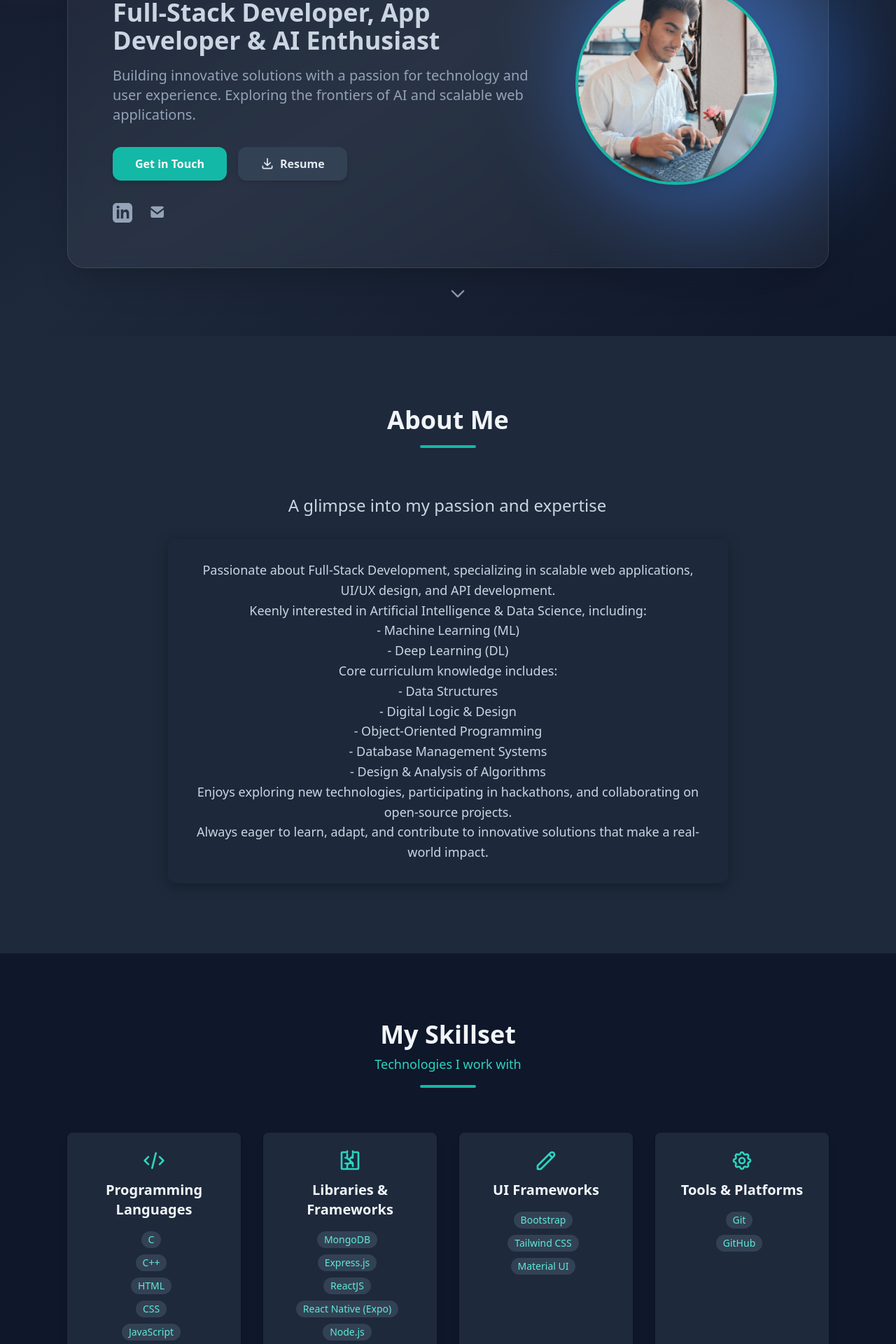
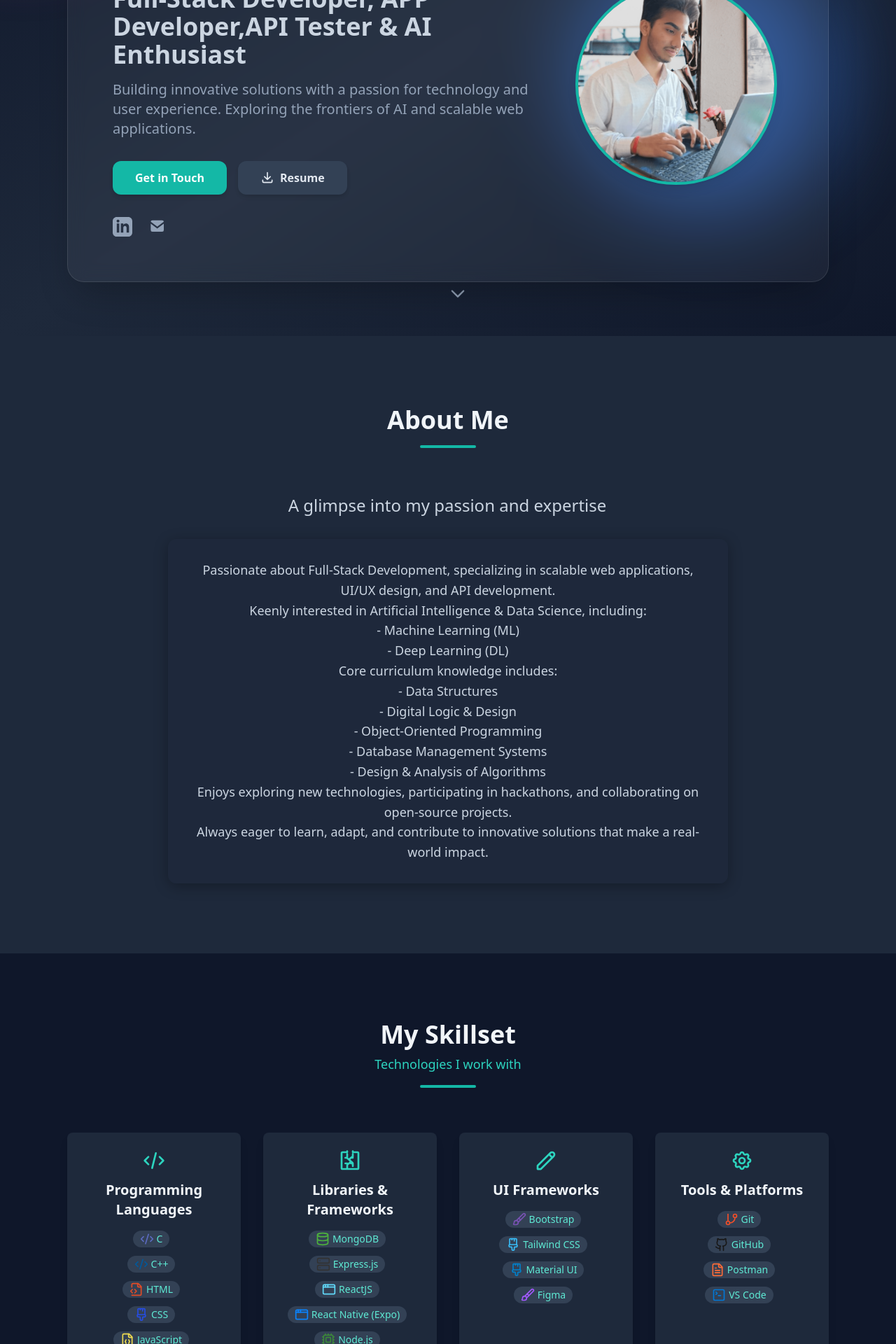
Before and after one commit to vk26kumar/Vishal-Portfolio, a React (Vite) app: page / in a window 1280 px wide. Shown: the part 320-2240 px from the top of the page at 70% size. Built offline with nearby package versions, Linux system fonts and the light colour scheme.

Commit message:
Initial commit

```diff
--- a/components/Achievements.tsx
+++ b/components/Achievements.tsx
@@ -29,7 +29,7 @@ const Achievements: React.FC<AchievementsProps> = ({ achievements, accentColor }
                   rel="noopener noreferrer"
                   className={`inline-flex items-center text-sm text-${accentColor}-400 hover:text-${accentColor}-300 transition-colors font-medium`}
                 >
-                  View Link <ExternalLinkIcon className="h-3 w-3 ml-1" />
+                  View Certificate <ExternalLinkIcon className="h-3 w-3 ml-1" />
                 </a>
               )}
             </div>
--- a/components/Hero.tsx
+++ b/components/Hero.tsx
@@ -1,7 +1,8 @@
-import React from 'react';
-import { ContactInfo } from '../types';
-import { GithubIcon, LinkedInIcon, EmailIcon } from './icons/SocialIcons';
-import { ArrowDownIcon } from './icons/GenericIcons';
+import React from "react";
+import { ContactInfo } from "../types";
+import { GithubIcon, LinkedInIcon, EmailIcon } from "./icons/SocialIcons";
+import { ArrowDownIcon } from "./icons/GenericIcons";
+import Tilt from "react-parallax-tilt";
 
 interface HeroProps {
   name: string;
@@ -12,7 +13,14 @@ interface HeroProps {
   accentColor: string;
 }
 
-const Hero: React.FC<HeroProps> = ({ name, title, tagline, contact, profileImage, accentColor }) => {
+const Hero: React.FC<HeroProps> = ({
+  name,
+  title,
+  tagline,
+  contact,
+  profileImage,
+  accentColor,
+}) => {
   return (
     <section
       id="hero"
@@ -27,7 +35,7 @@ const Hero: React.FC<HeroProps> = ({ name, title, tagline, contact, profileImage
           {/* Text */}
           <div className="md:w-2/3 text-center md:text-left">
             <h1 className="text-4xl sm:text-5xl md:text-6xl font-extrabold mb-4 leading-tight">
-              Hi, I'm{' '}
+              Hi, I'm{" "}
               <span className={`text-${accentColor}-400 drop-shadow-md`}>
                 {name}
               </span>
@@ -92,11 +100,23 @@ const Hero: React.FC<HeroProps> = ({ name, title, tagline, contact, profileImage
 
           {/* Profile Image */}
           <div className="md:w-1/3 flex justify-center">
-            <img
-              src={profileImage}
-              alt={name}
-              className={`w-64 h-64 md:w-72 md:h-72 rounded-full object-cover border-4 border-${accentColor}-500 shadow-lg transform hover:scale-105 transition duration-300`}
-            />
+            <Tilt
+              glareEnable={true}
+              glareMaxOpacity={0.45}
+              glareColor="#ffffff"
+              glarePosition="all"
+              scale={1.05}
+              tiltMaxAngleX={15}
+              tiltMaxAngleY={15}
+              transitionSpeed={400}
+              className="rounded-full"
+            >
+              <img
+                src={profileImage}
+                alt={name}
+                className={`w-64 h-64 md:w-72 md:h-72 rounded-full object-cover border-4 border-${accentColor}-500 shadow-lg`}
+              />
+            </Tilt>
           </div>
         </div>
       </div>
--- a/components/Skills.tsx
+++ b/components/Skills.tsx
@@ -1,13 +1,62 @@
-
 import React from 'react';
 import Section from './Section';
 import { SkillCategory } from '../types';
-import { CodeBracketIcon, CpuChipIcon, PaintBrushIcon, WrenchScrewdriverIcon } from './icons/GenericIcons'; // Example icons
+import {
+  CodeBracketIcon,
+  CpuChipIcon,
+  PaintBrushIcon,
+  WrenchScrewdriverIcon
+} from './icons/GenericIcons';
+import {
+  FileCode2,
+  Code2,
+  Cpu,
+  Database,
+  Paintbrush2,
+  GitBranch,
+  Github,
+  TerminalSquare,
+  Globe,
+  Settings2,
+  Server,
+  FileJson,
+  FileText,
+  Wrench,
+  FolderGit2,
+  Brush,
+  AppWindow,
+  LucideIcon,
+} from "lucide-react";
+
 
 interface SkillsProps {
   skillsCategories: SkillCategory[];
   accentColor: string;
 }
+
+// Icon map based on skill name
+const skillIcons: Record<string, JSX.Element> = {
+  JavaScript: <FileJson color="#f0db4f" className="inline w-5 h-5 mr-1" />,
+  HTML: <FileCode2 color="#e34c26" className="inline w-5 h-5 mr-1" />,
+  CSS: <Paintbrush2 color="#264de4" className="inline w-5 h-5 mr-1" />,
+  C: <Code2 color="#5c6bc0" className="inline w-5 h-5 mr-1" />,
+  "C++": <Code2 color="#00599c" className="inline w-5 h-5 mr-1" />,
+  MongoDB: <Database color="#4db33d" className="inline w-5 h-5 mr-1" />,
+  "Express.js": <Server color="#333" className="inline w-5 h-5 mr-1" />,
+  ReactJS: <AppWindow color="#61dafb" className="inline w-5 h-5 mr-1" />,
+  "React Native (Expo)": <AppWindow color="#0a84ff" className="inline w-5 h-5 mr-1" />,
+  "Node.js": <Cpu color="#3c873a" className="inline w-5 h-5 mr-1" />,
+  "RESTful API": <Globe color="#2b6cb0" className="inline w-5 h-5 mr-1" />,
+  Bootstrap: <Brush color="#7952b3" className="inline w-5 h-5 mr-1" />,
+  "Tailwind CSS": <Paintbrush2 color="#38bdf8" className="inline w-5 h-5 mr-1" />,
+  "Material UI": <Paintbrush2 color="#0081cb" className="inline w-5 h-5 mr-1" />,
+  Figma: <Brush color="#a259ff" className="inline w-5 h-5 mr-1" />,
+  Git: <GitBranch color="#f34f29" className="inline w-5 h-5 mr-1" />,
+  GitHub: <Github color="#181717" className="inline w-5 h-5 mr-1" />,
+  Postman: <FileText color="#ff6c37" className="inline w-5 h-5 mr-1" />,
+  "VS Code": <TerminalSquare color="#0078d7" className="inline w-5 h-5 mr-1" />,
+};
+
 
 const CategoryIcon: React.FC<{ categoryName: string; accentColor: string }> = ({ categoryName, accentColor }) => {
   const iconClass = `h-8 w-8 text-${accentColor}-400 mb-3`;
@@ -25,20 +74,22 @@ const CategoryIcon: React.FC<{ categoryName: string; accentColor: string }> = ({
   }
 };
 
-
 const Skills: React.FC<SkillsProps> = ({ skillsCategories, accentColor }) => {
   return (
     <Section id="skills" title="My Skillset" subtitle="Technologies I work with" accentColor={accentColor}>
       <div className="grid grid-cols-1 md:grid-cols-2 lg:grid-cols-4 gap-8">
         {skillsCategories.map((category) => (
-          <div key={category.id} className="bg-slate-800 p-6 rounded-lg shadow-lg hover:shadow-xl transition-shadow duration-300 flex flex-col items-center text-center">
+          <div
+            key={category.id}
+            className="bg-slate-800 p-6 rounded-lg shadow-lg hover:shadow-xl transition-shadow duration-300 flex flex-col items-center text-center"
+          >
             <CategoryIcon categoryName={category.name} accentColor={accentColor} />
             <h3 className="text-xl font-semibold text-slate-100 mb-4">{category.name}</h3>
             <ul className="space-y-2 flex-grow">
               {category.skills.map((skill) => (
                 <li key={skill.id} className="text-slate-300">
-                   <span className={`inline-block bg-slate-700 text-${accentColor}-300 text-sm font-medium mr-2 px-2.5 py-0.5 rounded-full`}>
-                    {skill.name}
+                  <span className={`inline-flex items-center bg-slate-700 text-${accentColor}-300 text-sm font-medium mr-2 px-2.5 py-0.5 rounded-full`}>
+                    {skillIcons[skill.name] || <Settings2 className="inline w-5 h-5 mr-1" />} {skill.name}
                   </span>
                 </li>
               ))}
--- a/constants.ts
+++ b/constants.ts
@@ -4,12 +4,13 @@ const profile = "/profile.png";
 const travelRootsImage = "/Travel.png";
 const aiEvaluateImage = "/evalute.png";
 const dineTimeImage = "/Dine.png";
+const renusagarImage = "/renusagar.png";
 
 export const ACCENT_COLOR = "teal";
 
 export const PORTFOLIO_DATA: PortfolioData = {
   name: "Vishal Kumar",
-  title: "Full-Stack Developer, App Developer & AI Enthusiast",
+  title: "Full-Stack Developer, APP Developer,API Tester & AI Enthusiast",
   tagline: "Building innovative solutions with a passion for technology and user experience. Exploring the frontiers of AI and scalable web applications.",
   profileImage: profile,
   contact: {
@@ -97,6 +98,25 @@ export const PORTFOLIO_DATA: PortfolioData = {
       ],
       image: dineTimeImage,
     },
+    {
+      id: "about-renusagar",
+      title: "About Renusagar",
+      subtitle: "Campus Information Website (Internship Project)",
+      date: "May 2025 - June 2025",
+      githubRepo: "https://github.com/vk26kumar/About_Renusgar-INTERNSHIP",
+      liveDemo: "about-renusgar-internship.vercel.app",
+      techStack: ["React.js", "TypeScript", "Tailwind CSS", "Vercel"],
+      description: [
+        "Developed a live, responsive website to establish the digital identity of Renusagar Power Division township.",
+        "Designed core sections including Home, Timeline, Facilities, Campus Layout, Residential, School & Hospital, and Gallery.",
+        "Built with scalable frontend architecture using React.js and TypeScript.",
+        "Applied Tailwind CSS for clean, mobile-responsive UI styling.",
+        "Deployed on Vercel with continuous deployment and automatic HTTPS.",
+        "Collaborated with a diverse team of interns and learned corporate workflows, team communication, and project delivery practices.",
+        "Received mentorship from industry professionals, enhancing my professional development and technical skills."
+      ],
+      image: renusagarImage,
+    },
   ],
   achievements: [
     {
@@ -108,6 +128,7 @@ export const PORTFOLIO_DATA: PortfolioData = {
     {
       id: "gdg-hackathon",
       text: "4th Place - GDG Hackathon (Competed among 90+ teams)",
+      organization: "Google Developer Group (GDG) Gorakhpur",
       link: "https://drive.google.com/file/d/1wCAzGUqhFQIq2AoxkhVC8hDUYLBl1tiG/view",
     },
     {
@@ -115,6 +136,12 @@ export const PORTFOLIO_DATA: PortfolioData = {
       text: "3rd Place - Snap Shuffles Competition",
       organization: "ACE Civil Engineering Society",
       link: "#", // Resume says LINK
+    },
+    {
+      id: "internship-renusagar",
+      text: "IT Intern - Aditya Birla Group - Hindalco Industries Limited",
+      organization: "Renusagar Power Division",
+      link: "https://drive.google.com/file/d/1UjFBFPp4kX1biT9tJScWsTKimtgX7wXW/view?usp=sharing",
     },
   ],
   skills: [
@@ -137,21 +164,21 @@ export const PORTFOLIO_DATA: PortfolioData = {
       id: "ui-frameworks",
       name: "UI Frameworks",
       skills: [
-        { id: "bootstrap", name: "Bootstrap" }, { id: "tailwindcss", name: "Tailwind CSS" }, { id: "materialui", name: "Material UI" }
+        { id: "bootstrap", name: "Bootstrap" }, { id: "tailwindcss", name: "Tailwind CSS" }, { id: "materialui", name: "Material UI" },{ id: "figma", name: "Figma" }
       ],
     },
     {
       id: "tools",
       name: "Tools & Platforms",
       skills: [
-        { id: "git", name: "Git" }, { id: "github", name: "GitHub" }
+        { id: "git", name: "Git" }, { id: "github", name: "GitHub" },{ id: "postman", name: "Postman" },{ id: "vscode", name: "VS Code" }
       ],
     },
   ],
   responsibilities: [
     {
       id: "mmmut-reso",
-      role: "Executive Member – MMMUT Reso",
+      role: "Development Team Member – MMMUT Reso",
       organization: "Society MMMUT",
       duration: "April 2025 - Ongoing",
       description: [
@@ -162,14 +189,17 @@ export const PORTFOLIO_DATA: PortfolioData = {
     {
       id: "hindalco-intern",
       role: "IT INTERN",
-      organization: "Hindalco Industries Limited",
-      duration: "May 2025 - Ongoing",
+      organization: "Aditya Birla Group - Hindalco Industries Limited",
+      duration: "May 2025 - June 2025",
       description: [
-        "Assisting in the development and maintenance of internal IT systems and applications.",
-        "Collaborating with senior engineers to troubleshoot and resolve technical issues.",
-        "Supporting the deployment and documentation of software solutions.",
-        "Participating in team meetings and contributing to ongoing IT projects."
-      ]
+        "Worked on a live project titled “About Renusagar Webpage” to establish the campus's digital identity.",
+        "Designed and developed a responsive website showcasing township overview, facilities, housing, education, and healthcare.",
+        "Collaborated with interns from various colleges across India, promoting cross-institute teamwork and idea sharing.",
+        "Gained real-world experience in office environment, task ownership, team meetings, and professional communication.",
+        "Received mentorship from Mr. Sumit Singh (Lead – Applications, IT Department) and achieved a Very Good performance rating.",
+        "Tech stack used: React.js, Tailwind CSS, deployed via Vercel with CI/CD pipeline."
+      ],
+      link: "https://drive.google.com/file/d/1kskI9N-xbs0K_z7BBK-eGYoXr-nWQTGO/view?usp=sharing",
     }
   ],
   interestsSummary: [
--- a/package.json
+++ b/package.json
@@ -10,8 +10,10 @@
   },
   "dependencies": {
     "framer-motion": "^12.15.0",
+    "lucide-react": "^0.525.0",
     "react": "^19.1.0",
-    "react-dom": "^19.1.0"
+    "react-dom": "^19.1.0",
+    "react-parallax-tilt": "^1.7.299"
   },
   "devDependencies": {
     "@types/node": "^22.14.0",
--- a/types.ts
+++ b/types.ts
@@ -53,6 +53,7 @@ export interface Responsibility {
   organization: string;
   duration: string;
   description: string[];
+  link?: string; // Optional link for more details
 }
 
 export interface PortfolioData {
```
Also changed, not shown: components/Experience.tsx (+13 -1 lines), public/renusagar.png (added), 1 other file (tests, documents, lock files or other folders).
